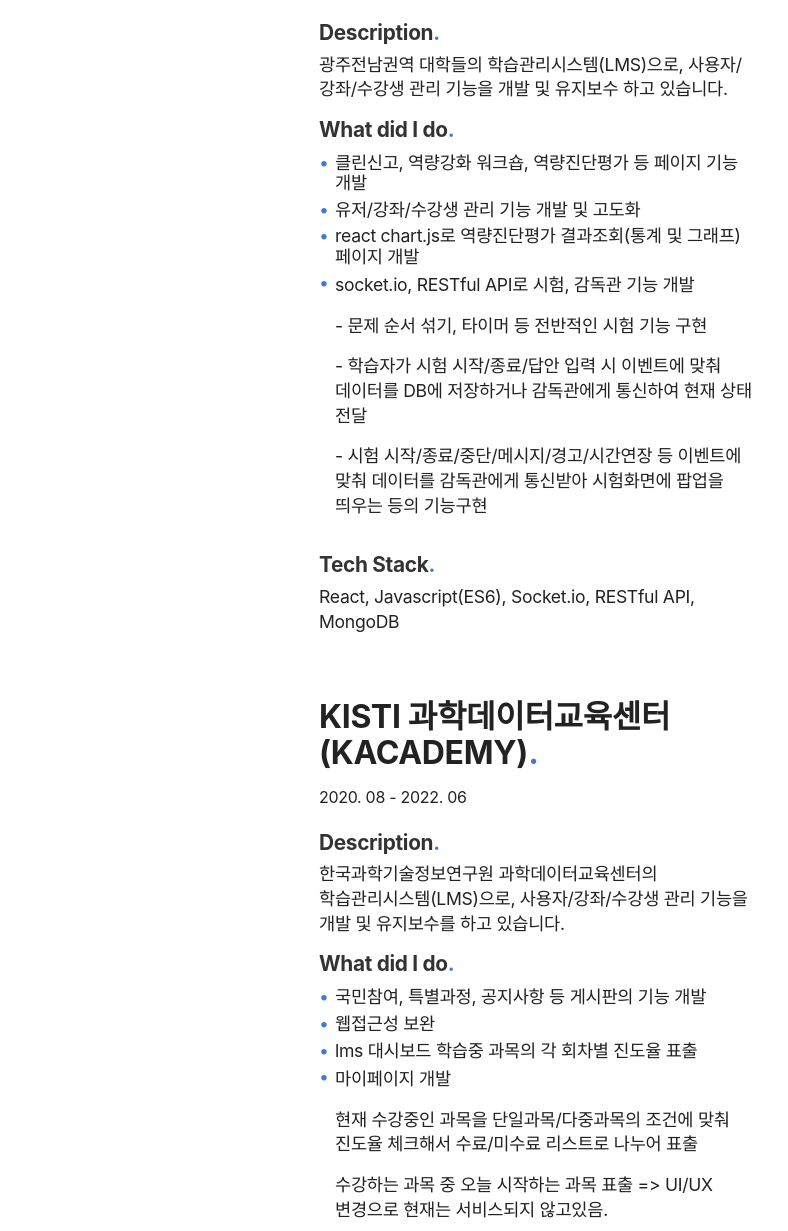
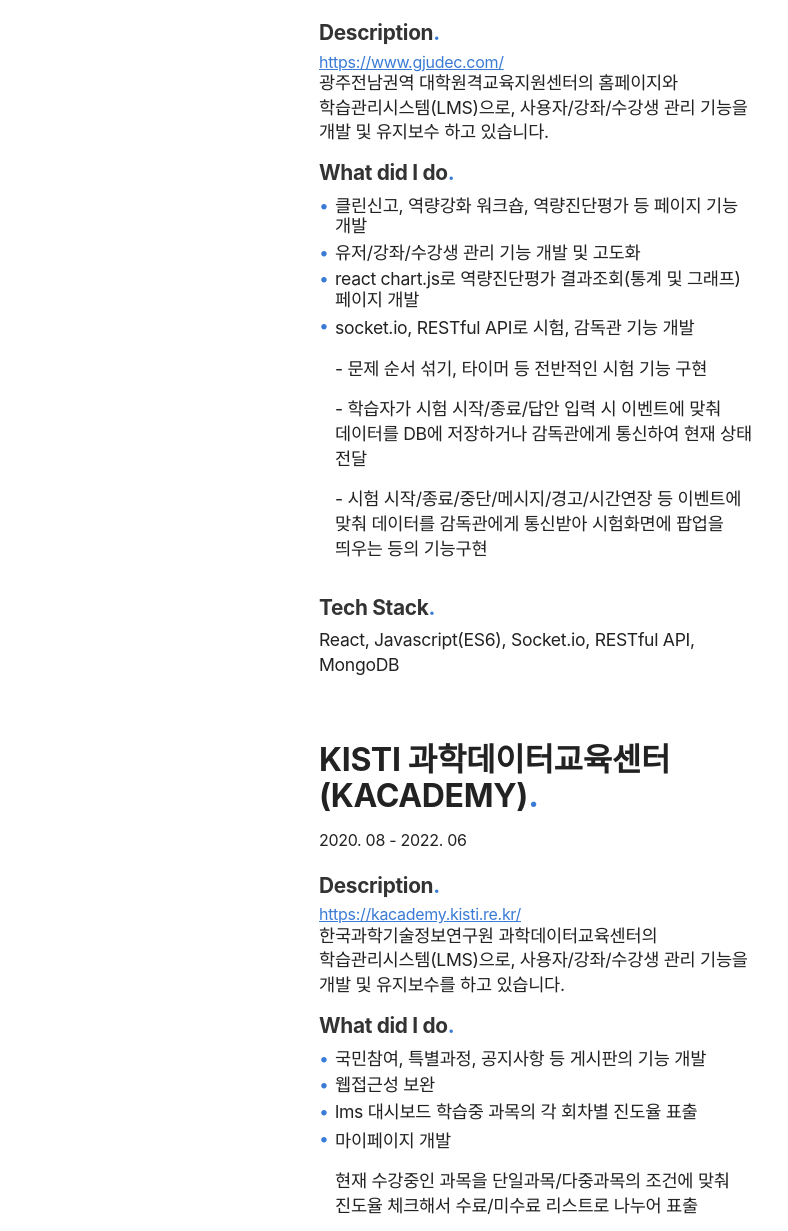
Before and after one commit to bbang2/newresume, a plain HTML site: page index.html in a window 1280 px wide. Shown: the part 728-1959 px from the top of the page, without its empty margins (241-1029 px from the left). Drawn offline with nearby package versions, Linux system fonts and the light colour scheme; a web font is replaced by a local one.

Commit message:
링크 추가

```diff
--- a/index.html
+++ b/index.html
@@ -69,8 +69,9 @@
                 <time datetime="2020-08">2020. 08</time> - 2022. 06
               </span>
               <h5>Description<span class="period-mark">.</span></h5>
+              <a href="https://www.gjudec.com/" target="_blank">https://www.gjudec.com/</a>
               <p>
-                광주전남권역 대학들의 학습관리시스템(LMS)으로, 사용자/강좌/수강생 관리 기능을 개발 및 유지보수 하고 있습니다.
+                광주전남권역 대학원격교육지원센터의 홈페이지와 학습관리시스템(LMS)으로, 사용자/강좌/수강생 관리 기능을 개발 및 유지보수 하고 있습니다.
               </p>
               <h5>What did I do<span class="period-mark">.</span></h5>
               <ul>
@@ -95,6 +96,7 @@
                 <time datetime="2020-08">2020. 08</time> - 2022. 06
               </span>
               <h5>Description<span class="period-mark">.</span></h5>
+              <a href="https://kacademy.kisti.re.kr/" target="_blank">https://kacademy.kisti.re.kr/</a>
               <p>
                 한국과학기술정보연구원 과학데이터교육센터의 학습관리시스템(LMS)으로, 사용자/강좌/수강생 관리 기능을 개발 및 유지보수를 하고 있습니다.
               </p>
@@ -123,6 +125,7 @@
                           </span> -->
               <div class="others">
                 <h5>전남콘텐츠코리아랩 jnckl<span class="period-mark">.</span></h5>
+                <a href="https://www.jnckl.or.kr/" target="_blank">https://www.jnckl.or.kr/</a>
                 <p>
                   전남콘텐츠코리아랩의 홈페이지로, 사용자 회원가입/프로그램 업로드/수강신청 등의 기능을 유지보수 하고 있습니다.
                 </p>
```
